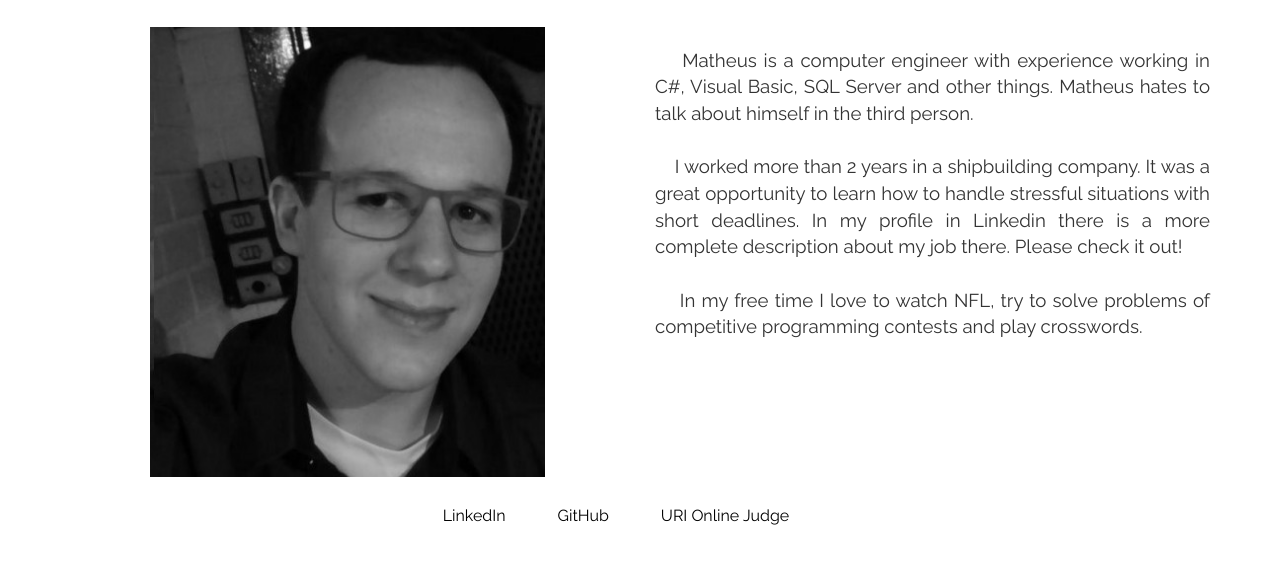
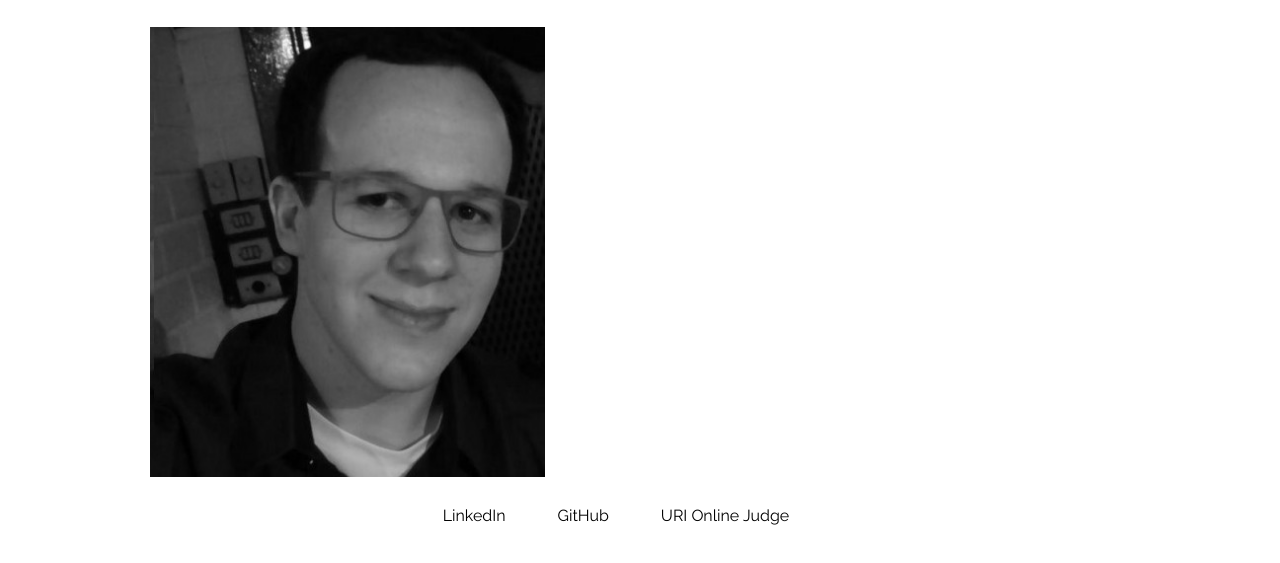
Before and after one commit to EngSimoes/engsimoes.github.io, a plain HTML site: page index.html in a window 1280 px wide. Shown: the part 105-668 px from the top of the page. Drawn offline with Linux system fonts and the light colour scheme.

Commit message:
remove description

```diff
--- a/index.html
+++ b/index.html
@@ -38,7 +38,7 @@
                 </div>
                 <div class="col-md-6 text-justify">
                     <p class="mydescription">
-                        &nbsp;&nbsp;&nbsp;&nbsp;Matheus is a computer engineer with experience working in C#, Visual Basic, SQL Server and other things.
+                        <!--&nbsp;&nbsp;&nbsp;&nbsp;Matheus is a computer engineer with experience working in C#, Visual Basic, SQL Server and other things.
                         Matheus hates to talk about himself in the third person.
                         <br />
                         <br />
@@ -47,7 +47,7 @@
                         <br />
                         <br />
 
-                        &nbsp;&nbsp;&nbsp;&nbsp;In my free time I love to watch NFL, try to solve problems of competitive programming contests and play crosswords.
+                        &nbsp;&nbsp;&nbsp;&nbsp;In my free time I love to watch NFL, try to solve problems of competitive programming contests and play crosswords.-->
                     </p>
                 </div>
             </div>
```
